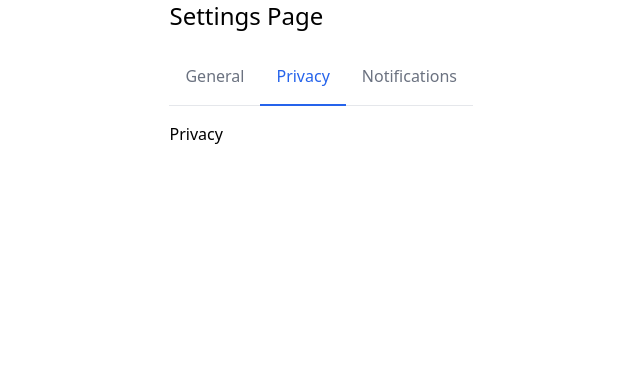
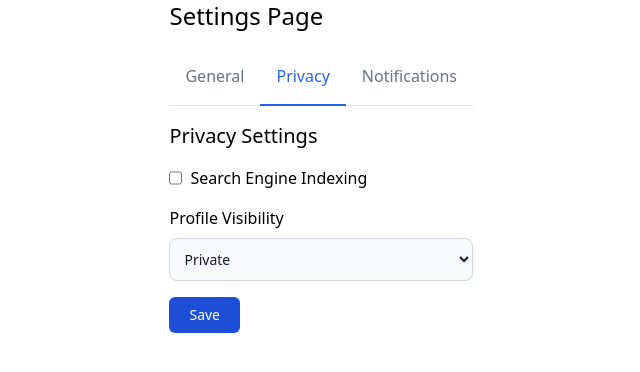
Before and after one commit to LJacobDev/vue-3-in-action-projects, a Vue app in the folder p05-settings-page/: page / in a window 1280 px wide. Both pictures are taken after a click on the button "Privacy". Shown: the top 372 px of the page, without its empty margins (151-791 px from the left). Built offline with nearby package versions, Linux system fonts and the light colour scheme; the HTML template or start-up script is replaced by a standard one.

Commit message:
Add PrivacySettings interface, type, ref data, component template

```diff
--- a/p05-settings-page/src/components/GeneralSettings.vue
+++ b/p05-settings-page/src/components/GeneralSettings.vue
@@ -1,8 +1,7 @@
 <template>
   <div>
     <h2 class="text-xl mb-4">General Settings</h2>
-    <div>
-      <form class="space-y-4">
+    <form class="space-y-4">
         <div>
           <label>Name</label>
           <input type="text" v-model="general.name" />
@@ -41,8 +40,8 @@
         </div>
         <button @click.prevent class="btn-primary">Save</button>
       </form>
-    </div>
-  </div>
+
+</div>
 </template>
 
 <script setup lang="ts">
--- a/p05-settings-page/src/components/PrivacySettings.vue
+++ b/p05-settings-page/src/components/PrivacySettings.vue
@@ -1,3 +1,25 @@
 <template>
-    <div>Privacy</div>
+  <div>
+    <h2 class="text-xl mb-4">Privacy Settings</h2>
+    <form class="space-y-4">
+      <div class="flex space-x-2">
+        <input type="checkbox" id="searchIndexing" v-model="privacy.searchEngineIndexing"/>
+        <label for="searchIndexing">Search Engine Indexing</label>
+      </div>
+      <div>
+        <label class="mb-2">Profile Visibility</label>
+        <select v-model="privacy.visibility">
+          <option value="private">Private</option>
+          <option value="public">Public</option>
+        </select>
+      </div>
+      <button @click.prevent class="btn-primary">Save</button>
+    </form>
+  </div>
 </template>
+
+<script setup lang="ts">
+import { useSettings } from '@/composables/useSettings';
+
+const { privacy } = useSettings();
+</script>
--- a/p05-settings-page/src/composables/useSettings.ts
+++ b/p05-settings-page/src/composables/useSettings.ts
@@ -16,6 +16,21 @@ const general = ref<GeneralSettings>({
   country: 'Canada',
 });
 
+type Visibility = 'public' | 'private';
+
+interface PrivacySettings {
+  visibility: Visibility;
+  searchEngineIndexing: boolean;
+}
+
+const privacy = ref<PrivacySettings>({
+  visibility: 'private',
+  searchEngineIndexing: false,
+});
+
 export function useSettings() {
-  return { general };
+  return {
+    general,
+    privacy,
+  };
 }
```
